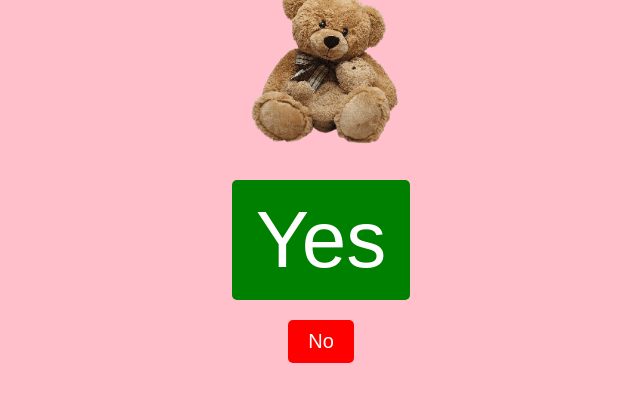
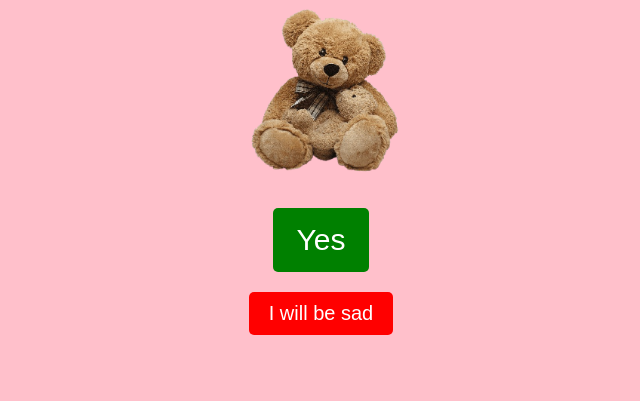
Before and after one commit to grxt777/valentine, a plain HTML site: page index.html in a window 1280 px wide. Both pictures are taken after a click on the button "No". Shown: the part 275-676 px from the top of the page, without its empty margins (319-959 px from the left). Drawn offline with Linux system fonts and the light colour scheme.

Commit message:
Обновление кода: добавлены изменения для кнопок

```diff
--- a/index.html
+++ b/index.html
@@ -43,7 +43,6 @@
     .yes {
       background-color: green;
       color: white;
-            font-size: 20px;
     }
     .no {
       background-color: red;
@@ -56,25 +55,42 @@
   <img src="teddy.png" alt="Мишка с сердечком" class="bear">
   <div class="buttons">
     <button class="yes" onclick="finalYes()">Yes</button>
-        <button class="no" onclick="shrinkNo()">No</button>
+    <button class="no" onclick="handleNo()">No</button>
   </div>
   <script>
+    // Варианты для кнопки "No"
+    const noVariants = [
+      "I will be sad",
+      "Very, very sad",
+      "Are you sure?",
+      "Think again",
+      "Don't be so harsh!",
+      "Really?",
+      "Please say yes!"
+    ];
+    let noIndex = 0;
+
     function finalYes() {
       document.querySelector('.buttons').style.display = 'none';
       document.querySelector('h1').innerText = '❤️ Ура! ❤️';
     }
-        function shrinkNo() {
-            let yesButton = document.querySelector('.yes');
-            let noButton = document.querySelector('.no');
-            let currentSize = parseFloat(window.getComputedStyle(yesButton).fontSize);
-            yesButton.style.fontSize = (currentSize * 4) + 'px';
-            yesButton.style.padding = (currentSize * 0.7) + 'px ' + (currentSize * 1.2) + 'px';
-            if (currentSize > 20000) {
-                noButton.style.display = 'none';
-                yesButton.style.width = '100vw';
-                yesButton.style.height = '100vh';
-                yesButton.innerText = '❤️ Ура! ❤️';
-            }
+
+    function handleNo() {
+      // Меняем текст кнопки No
+      const noButton = document.querySelector('.no');
+      noButton.innerText = noVariants[noIndex];
+      noIndex = (noIndex + 1) % noVariants.length;
+
+      // Увеличиваем кнопку Yes
+      const yesButton = document.querySelector('.yes');
+      // Получаем текущий размер шрифта
+      let currentFontSize = parseFloat(window.getComputedStyle(yesButton).fontSize);
+      // Увеличиваем шрифт на 50%
+      let newFontSize = currentFontSize * 1.5;
+      yesButton.style.fontSize = newFontSize + 'px';
+
+      // Пропорционально изменяем padding (на усмотрение)
+      yesButton.style.padding = (newFontSize * 0.5) + 'px ' + (newFontSize * 0.8) + 'px';
     }
   </script>
 </body>
```
Lines whose indentation alone changed are shown as unchanged.
